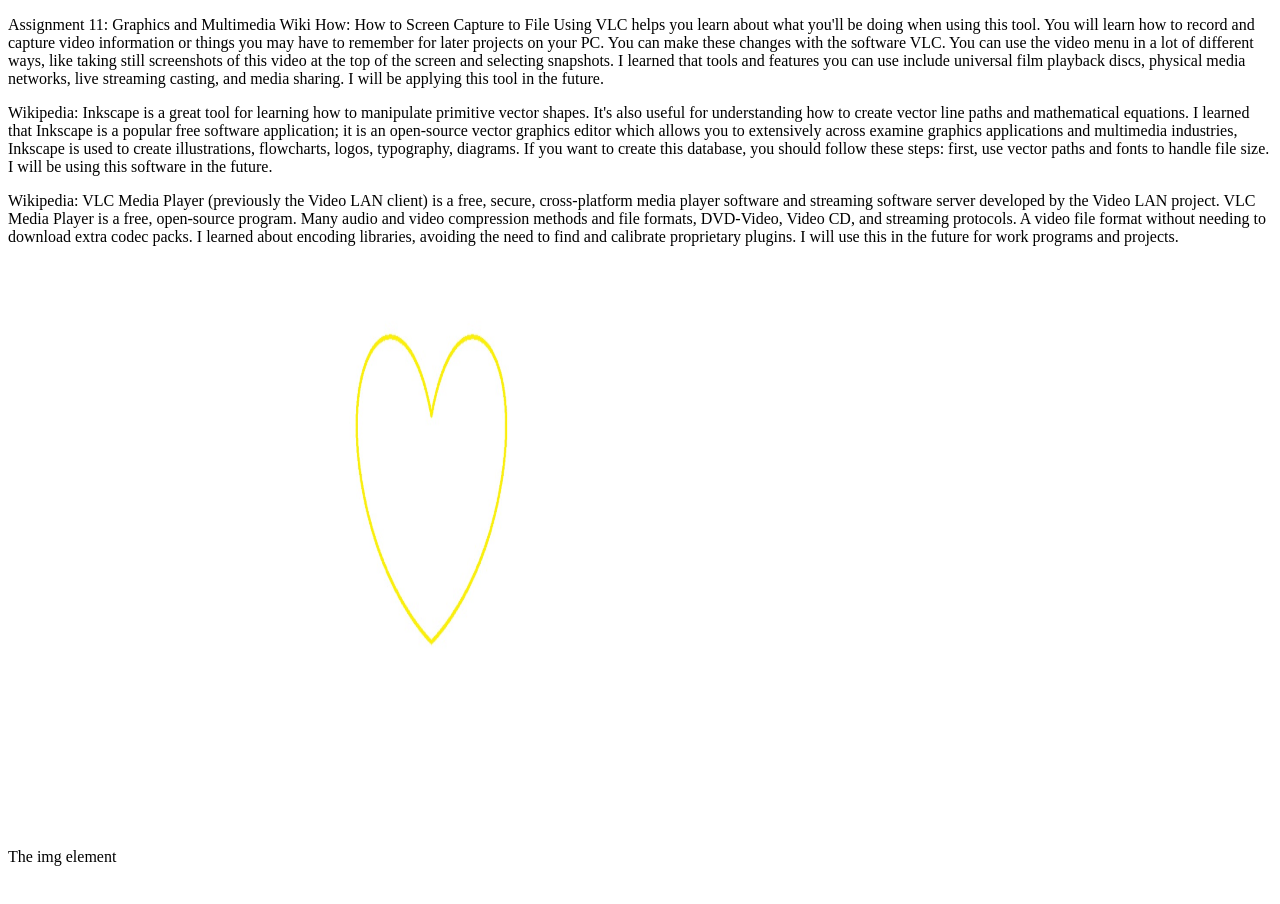
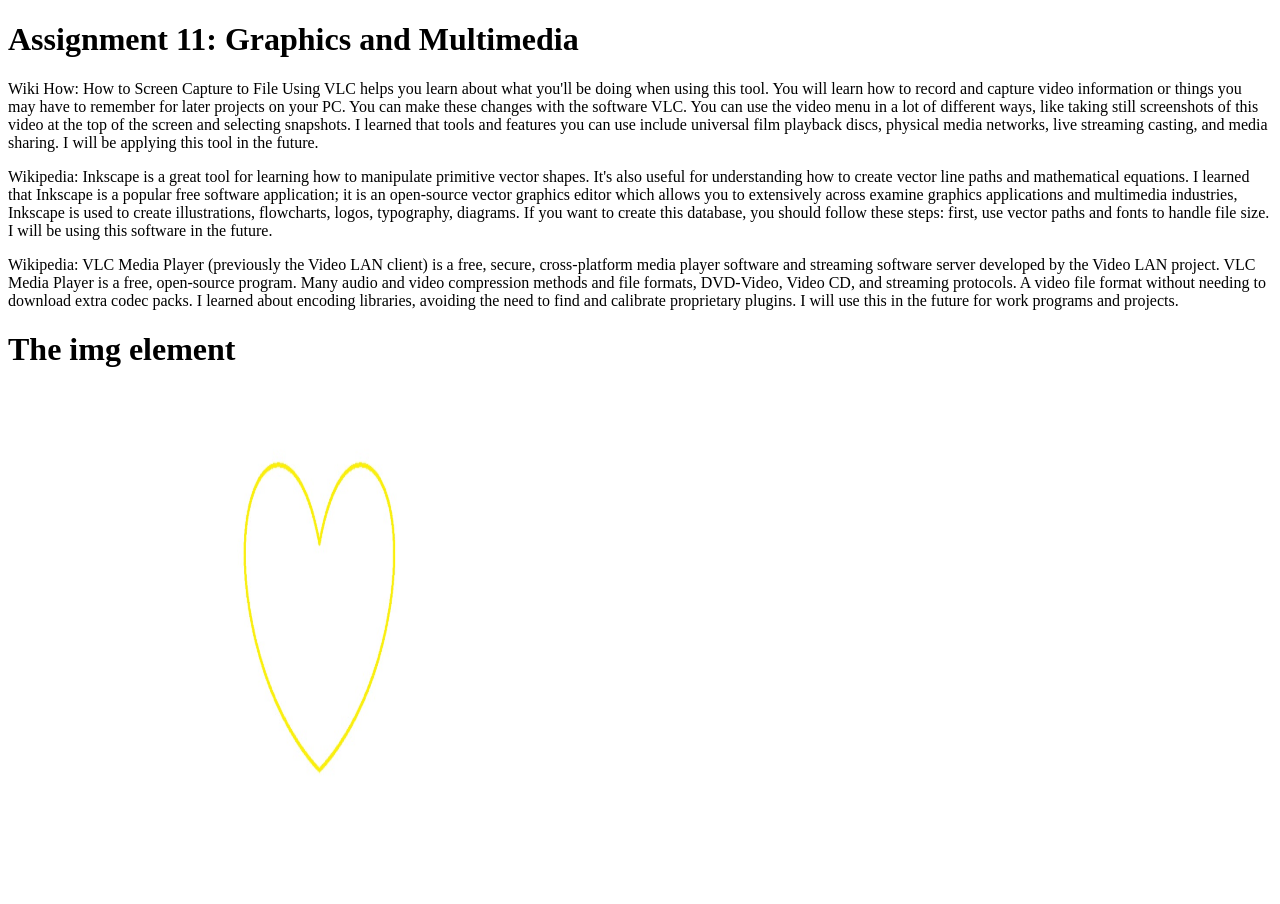
Before and after one commit to cmccullough5-cmd/cmccullough5-cmd.github.io, a plain HTML site: page web110/assignment11.html in a window 1280 px wide. Before the commit the page ends 874 px from the top, so only its background shows below. Drawn offline with Linux system fonts and the light colour scheme.

Commit message:
Update assignment11.html

```diff
--- a/web110/assignment11.html
+++ b/web110/assignment11.html
@@ -2,15 +2,15 @@
 <!DOCTYPE html>
 <html>
 <body>
-<p> Assignment 11: Graphics and Multimedia
+<h1> Assignment 11: Graphics and Multimedia </h1>
 
-Wiki How: How to Screen Capture to File Using VLC helps you learn about what you'll be doing when using this tool. You will learn how to record and capture video information or things you may have to remember for later projects on your PC. You can make these changes with the software VLC. You can use the video menu in a lot of different ways, like taking still screenshots of this video at the top of the screen and selecting snapshots. I learned that tools and features you can use include universal film playback discs, physical media networks, live streaming casting, and media sharing. I will be applying this tool in the future. </p>
+<p>Wiki How: How to Screen Capture to File Using VLC helps you learn about what you'll be doing when using this tool. You will learn how to record and capture video information or things you may have to remember for later projects on your PC. You can make these changes with the software VLC. You can use the video menu in a lot of different ways, like taking still screenshots of this video at the top of the screen and selecting snapshots. I learned that tools and features you can use include universal film playback discs, physical media networks, live streaming casting, and media sharing. I will be applying this tool in the future. </p>
 
  <p>Wikipedia: Inkscape is a great tool for learning how to manipulate primitive vector shapes. It's also useful for understanding how to create vector line paths and mathematical equations. I learned that Inkscape is a popular free software application; it is an open-source vector graphics editor which allows you to extensively across examine graphics applications and multimedia industries, Inkscape is used to create illustrations, flowcharts, logos, typography, diagrams. If you want to create this database, you should follow these steps: first, use vector paths and fonts to handle file size. I will be using this software in the future. </p>
 
 <p> Wikipedia: VLC Media Player (previously the Video LAN client) is a free, secure, cross-platform media player software and streaming software server developed by the Video LAN project. VLC Media Player is a free, open-source program. Many audio and video compression methods and file formats, DVD-Video, Video CD, and streaming protocols. A video file format without needing to download extra codec packs. I learned about encoding libraries, avoiding the need to find and calibrate proprietary plugins. I will use this in the future for work programs and projects. </p>
 
-<h>The img element</h1>
+<h1>The img element</h1>
 
 <img src=rep.jpg alt="yellow heart" width="500" height="600">
 
```
